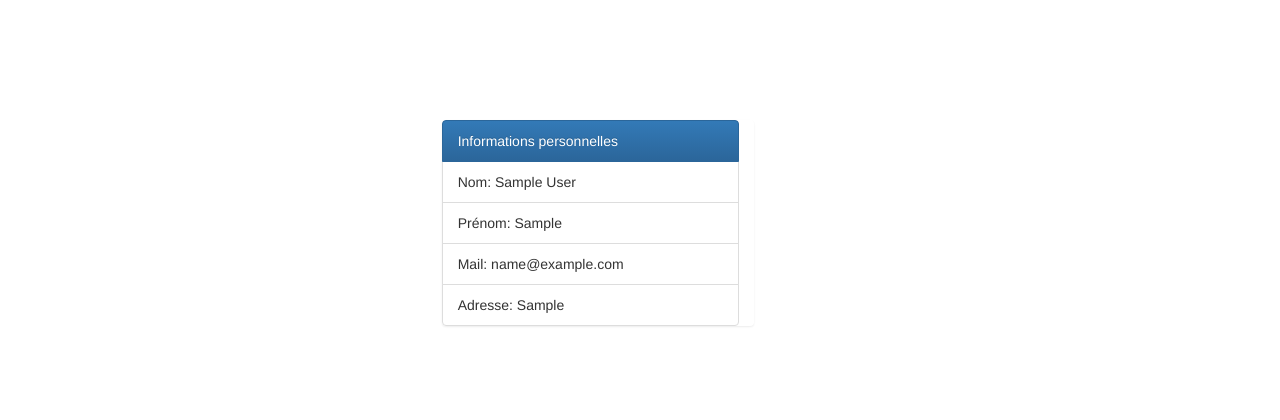
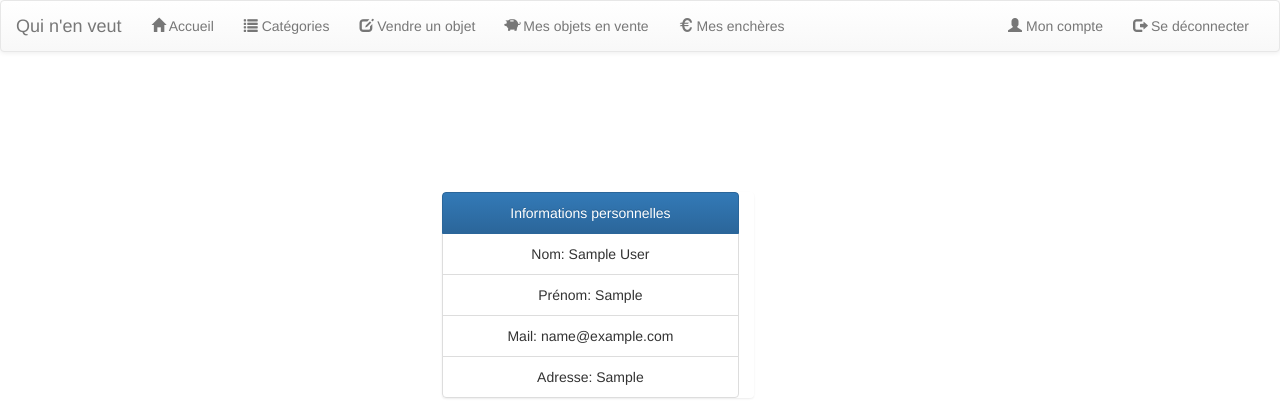
Before and after one commit to nathanbrachotte/quinenveut, a CodeIgniter app: page /database/index.php/users/profil in a window 1280 px wide; the page is wider, and only the part inside the window is pictured. Shown: the top 420 px of that part. Run offline with CodeIgniter, Linux system fonts and the light colour scheme; the visitor is signed in with stand-in values (Sample User, id 1); tables that the repository leaves empty hold one stand-in row (values such as "Sample post"); some libraries are stand-ins or nearby versions.

Commit message:
Mise en place de la fonction deconnexion

```diff
--- a/application/config/routes.php
+++ b/application/config/routes.php
@@ -54,12 +54,16 @@ $route['404_override'] = 'errors/page_missing';
 $route['translate_uri_dashes'] = FALSE;
 
 $route['accueil'] = 'accueil/lister_objets';
+
 $route['inscription'] = 'users/inscription';
 $route['connexion'] = 'users/connexion';
+$route['deconnexion'] = 'users/deconnexion';
 $route['profil'] = 'users/profil';
-$route['ajout_vente'] = 'users/ajout_vente';
+
+$route['ajout_vente'] = 'objets/ajout_vente';
 $route['objets_en_vente'] = 'objets/lister';
 $route['objets_utilisateur/(:any)'] = 'ObjetsUtilisateur/lister/$1';
+
 $route['encherir'] = "encheres/encherir";
 $route['encherir_obj/(:any)'] = 'encheres/encherir_obj/$1';
 $route['liste_encheres'] = 'encheres/encheres_listing';
--- a/application/controllers/Objets.php
+++ b/application/controllers/Objets.php
@@ -21,7 +21,7 @@ class Objets extends CI_Controller
 
         $data['objets'] = $this->objets_model->get_objets();
 
-        $this->load->view('templates/header_visiteur',$data);
+        $this->load->view('templates/header');
         $this->load->view('liste_objets', $data);
         $this->load->view('templates/footer');
     }
@@ -55,7 +55,9 @@ class Objets extends CI_Controller
         }
         else
         {
+            $this->load->view('templates/header');
             $this->load->view('mise_en_vente');
+            $this->load->view('templates/footer');
         }
 
     }
--- a/application/controllers/Users.php
+++ b/application/controllers/Users.php
@@ -103,6 +103,7 @@ class Users extends CI_Controller
     public function deconnexion(){
         $array_items = array('email' => '', 'statut' => '', 'logged_in' => '');
         $this->session->unset_userdata($array_items);
+        unset($_SESSION['logged_in']);
 
         redirect('accueil', 'refresh');
     }
@@ -131,9 +132,9 @@ class Users extends CI_Controller
             'adresse' => $adresse
         );
 
-
+        $this->load->view('templates/header');
         $this->load->view('profil', $data);
-
+        $this->load->view('templates/footer');
     }
 
     //mise en vente
--- a/application/views/templates/header_utilisateur.php
+++ b/application/views/templates/header_utilisateur.php
@@ -6,4 +6,4 @@
             </ul>
             <ul class="nav navbar-nav navbar-right">
                 <li><a href="<?php echo site_url('profil') ?>"><span class="glyphicon glyphicon-user"></span> Mon compte</a></li>
-                <li><a href="#"><span class="glyphicon glyphicon-log-out"></span> Se déconnecter</a></li>
+                <li><a href="<?php echo site_url('deconnexion') ?>"><span class="glyphicon glyphicon-log-out"></span> Se déconnecter</a></li>
```
